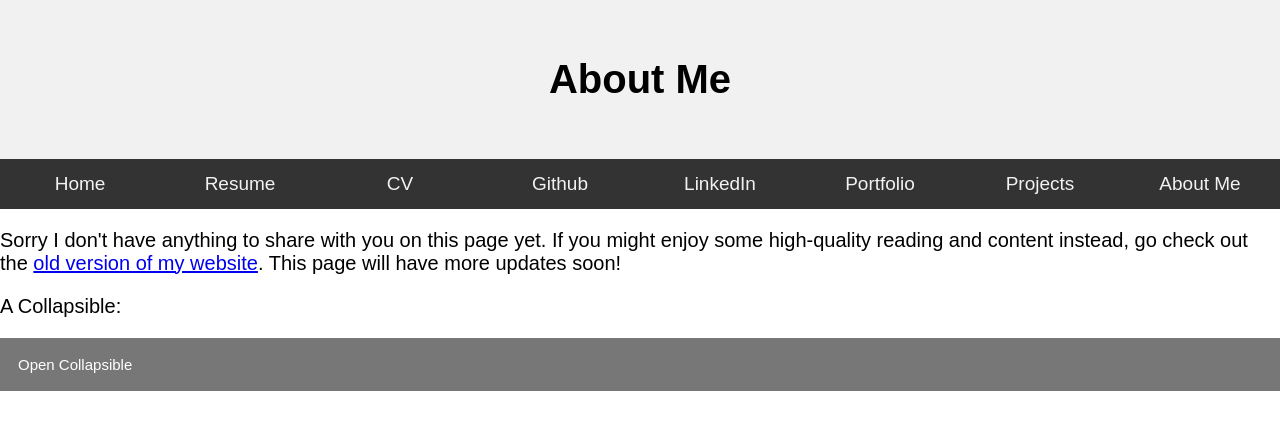
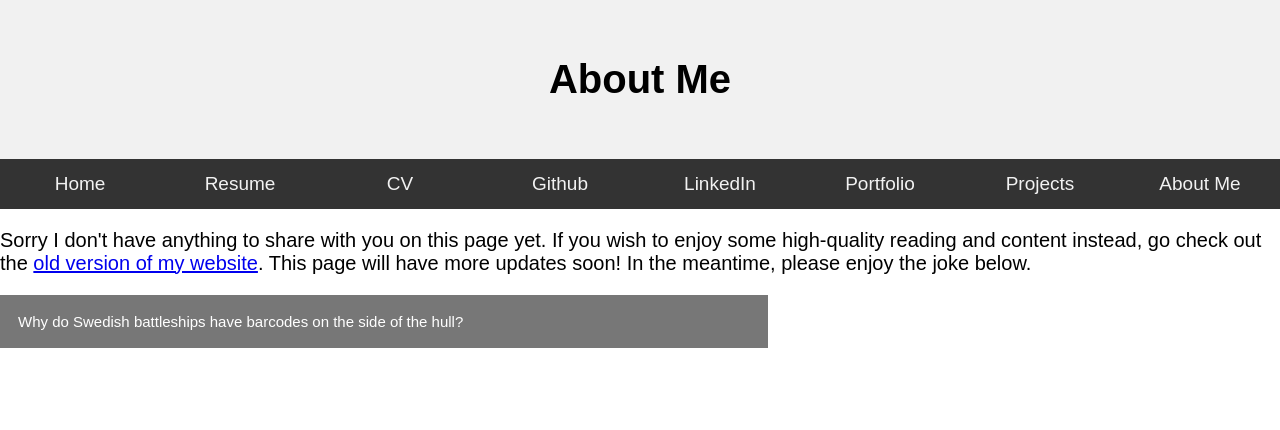
Before and after one commit to k-brew/personal-site, a Jekyll site: the page built from files/about-me.html, in a window 1280 px wide. Shown: the top 430 px of the page. Built offline with Jekyll 4.4.1, drawn with Linux system fonts in a browser that asks for light colours.

Commit message:
Update about-me.html

```diff
--- a/files/about-me.html
+++ b/files/about-me.html
@@ -13,7 +13,7 @@
   color: white;
   cursor: pointer;
   padding: 18px;
-  width: 100%;
+  width: 60%;
   border: none;
   text-align: left;
   outline: none;
@@ -34,12 +34,11 @@
 </head>
 <body>
 
-<p>Sorry I don&apos;t have anything to share with you on this page yet. If you might enjoy some high-quality reading and content instead, go check out the <a href="https://kyle-brewster.blogspot.com/">old version of my website</a>. This page will have more updates soon!&nbsp;</p>
+<p>Sorry I don&apos;t have anything to share with you on this page yet. If you wish to enjoy some high-quality reading and content instead, go check out the <a href="https://kyle-brewster.blogspot.com/">old version of my website</a>. This page will have more updates soon! In the meantime, please enjoy the joke below.&nbsp;</p>
 
-<p>A Collapsible:</p>
-<button type="button" class="collapsible">Open Collapsible</button>
+<button type="button" class="collapsible">Why do Swedish battleships have barcodes on the side of the hull?</button>
 <div class="content">
-  <p>Lorem ipsum dolor sit amet, consectetur adipisicing elit, sed do eiusmod tempor incididunt ut labore et dolore magna aliqua. Ut enim ad minim veniam, quis nostrud exercitation ullamco laboris nisi ut aliquip ex ea commodo consequat.</p>
+  <p>So that when they return to port to dock, they can Scandinavian (<i>scan-the-navy-in</i>).</p>
 </div>
 
 <script>
```
